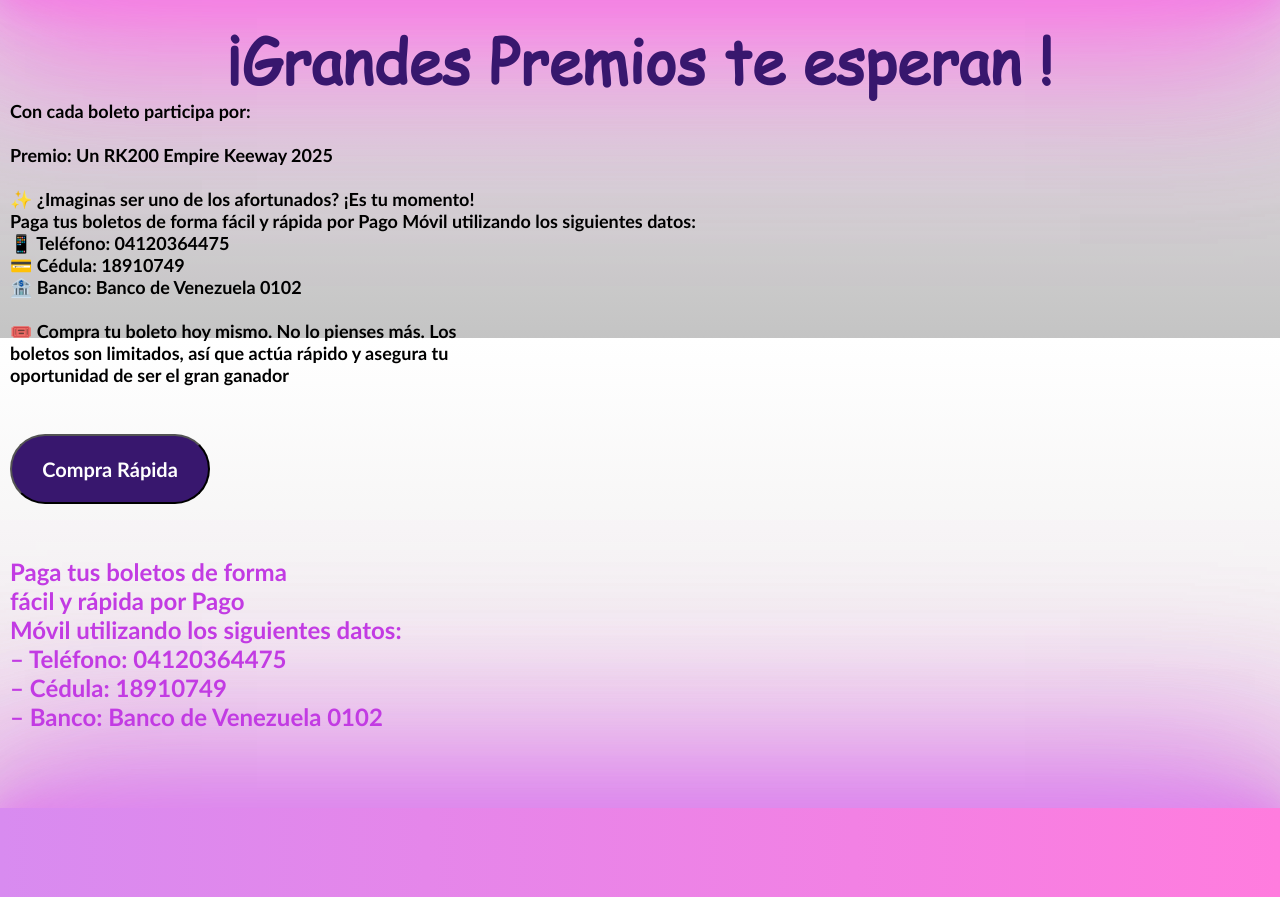
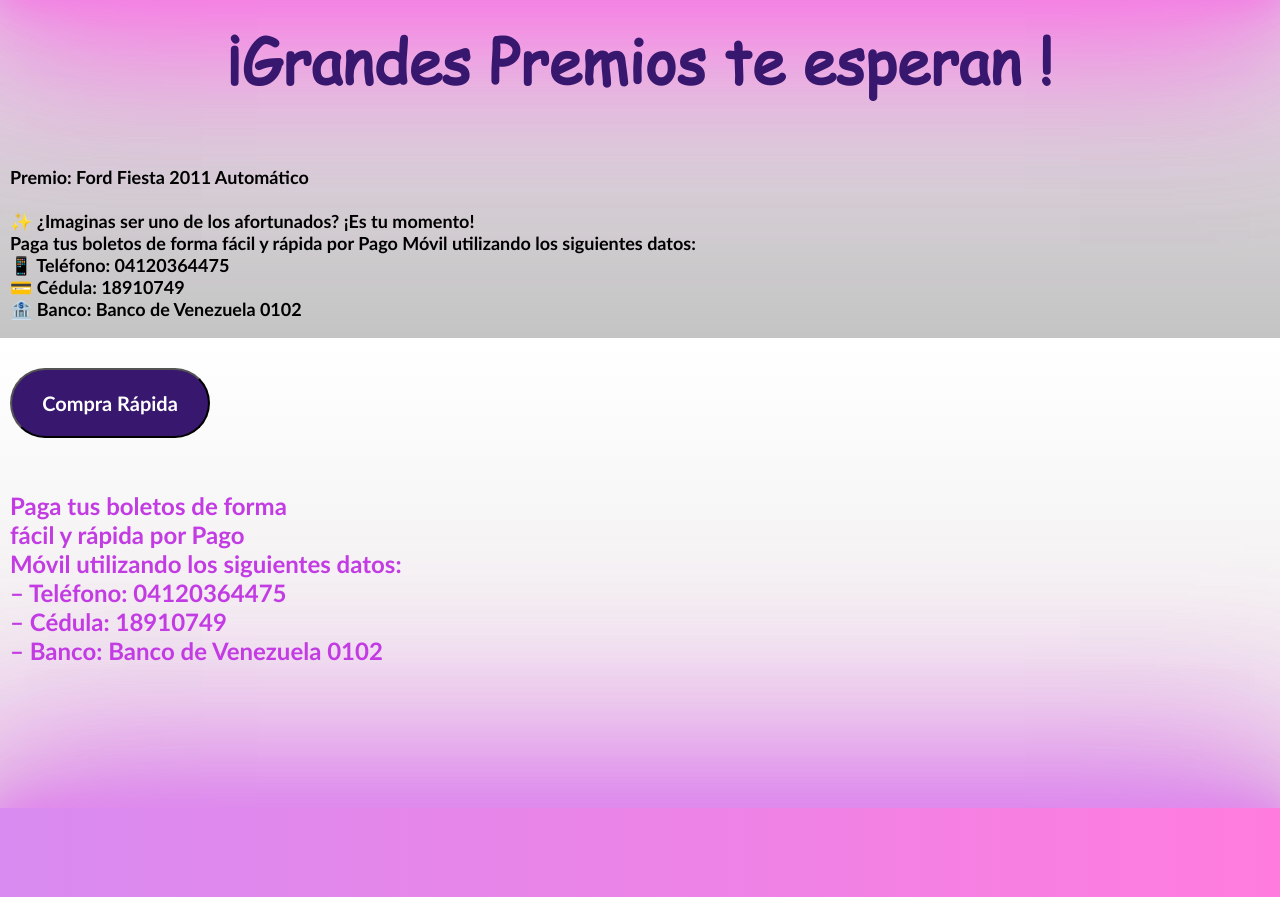
Before and after one commit to HuGuiTo2083/sorteos-lisboa, a plain HTML site: page index.html in a window 1280 px wide. Shown: the part 1262-2159 px from the top of the page. Drawn offline with Linux system fonts and the light colour scheme.

Commit message:
commit full 1

```diff
--- a/index.html
+++ b/index.html
@@ -77,9 +77,8 @@
 
     <div class="information">
         <p>
-            Con cada boleto participa por:
-            <br> <br>
-            Premio: Un RK200 Empire Keeway 2025
+
+            Premio: Ford Fiesta 2011 Automático
             <br> <br>
             ✨ ¿Imaginas ser uno de los afortunados? ¡Es tu momento!
             <br>
@@ -90,12 +89,8 @@
             💳 Cédula: 18910749
             <br>
             🏦 Banco: Banco de Venezuela 0102
-            <br> <br>
-            🎟️ Compra tu boleto hoy mismo. No lo pienses más. Los
-            <br>
-            boletos son limitados, así que actúa rápido y asegura tu
-            <br>
-            oportunidad de ser el gran ganador
+
+
         </p>
 
         <button id="buyTicket" onclick="window.location.href='compra.html'"> Compra  Rápida</button>
```
Also changed, not shown: compra.html (+5 -5 lines).
